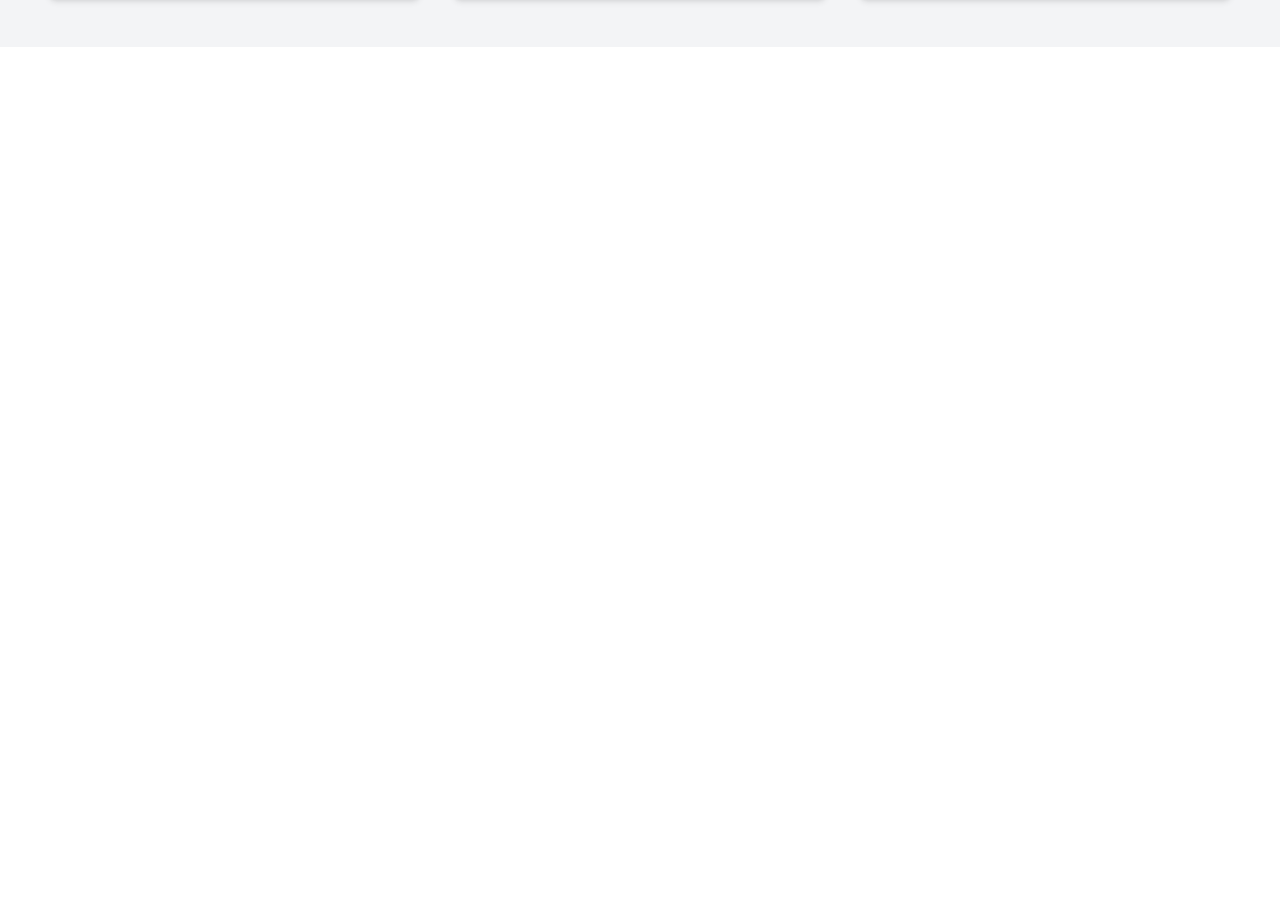
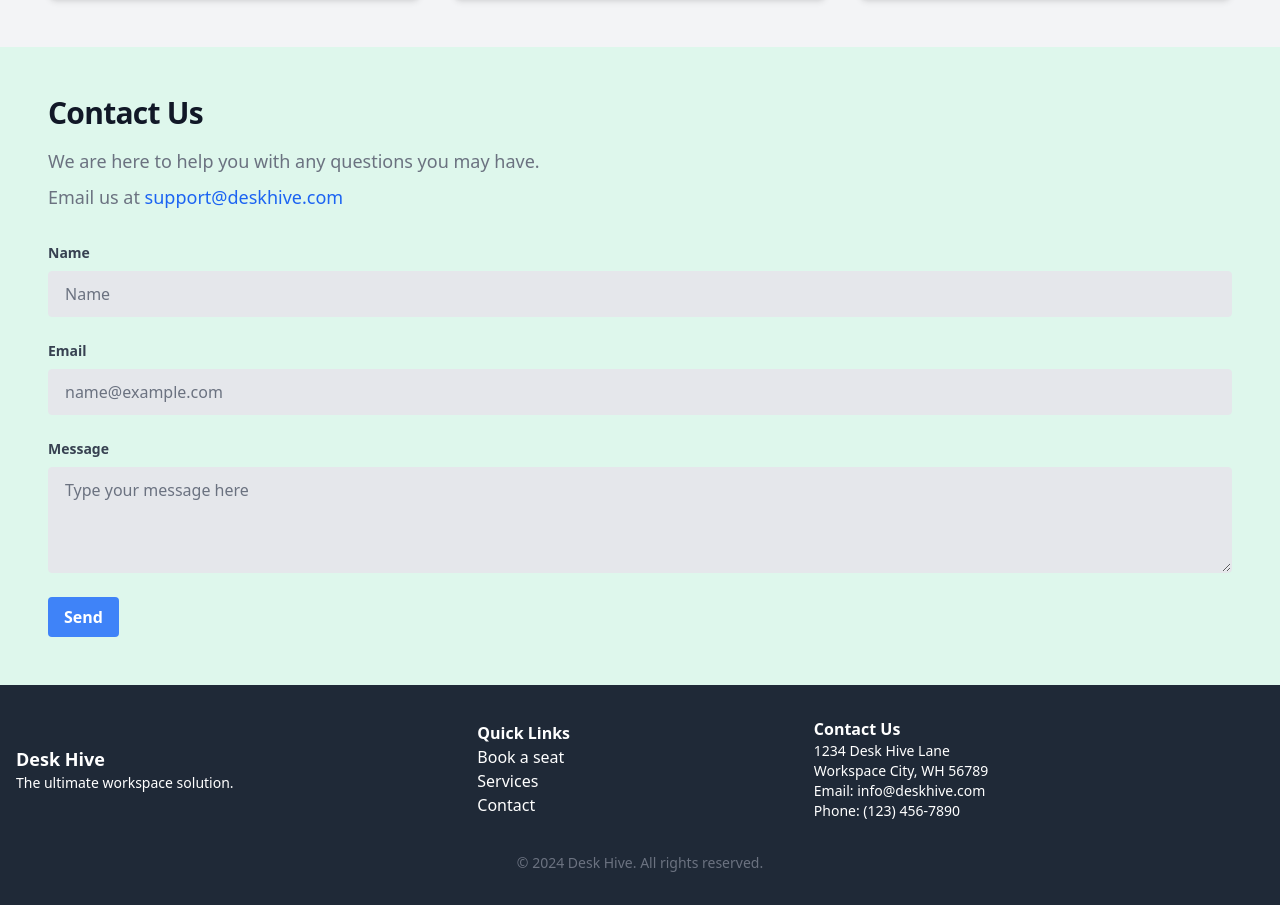
Before and after one commit to tessyjonburica/DeskHive, a React (Vite) app in the folder deskhive/: page / in a window 1280 px wide. Shown: the part 1806-2711 px from the top of the page. Before the commit the page ends 1853 px from the top, so only its background shows below. Built offline with nearby package versions, Linux system fonts and the light colour scheme.

Commit message:
Updated components for DeskSelection, Navbar, Services, About, and Contact pages with new HTML structure and styling.

```diff
--- a/deskhive/src/components/DeskSelection.jsx
+++ b/deskhive/src/components/DeskSelection.jsx
@@ -32,7 +32,7 @@ function DeskSelection() {
 };
 
   return (
-    <div className="flex flex-col items-center p-12 bg-green-100">
+    <div id="desk" className="flex flex-col items-center p-12 bg-green-100">
       <h1 className="text-4xl sm:text-4xl font-semibold sm:font-bold mb-4 text-blue-700">Desk Selection</h1>
       <p className="text-gray-700 mb-8">
         Choose a desk to reserve or book an appointment
--- /dev/null
+++ b/deskhive/src/components/Footer.jsx
@@ -0,0 +1,57 @@
+import React from "react";
+
+const Footer = () => {
+  return (
+    <footer className="bg-gray-800 text-white py-8">
+      <div className="container mx-auto px-4 flex flex-col md:flex-row justify-between items-center">
+        <div className="mb-4 md:mb-0">
+          <h4 className="text-lg font-semibold">Desk Hive</h4>
+          <p className="text-sm">The ultimate workspace solution.</p>
+        </div>
+        <div className="mb-4 md:mb-0">
+          <h5 className="text-md font-semibold">Quick Links</h5>
+          <ul className="list-none">
+            <li>
+              <a href="#desk" className="hover:underline">
+                Book a seat
+              </a>
+            </li>
+            <li>
+              <a href="#services" className="hover:underline">
+                Services
+              </a>
+            </li>
+            <li>
+              <a href="#contact" className="hover:underline">
+                Contact
+              </a>
+            </li>
+          </ul>
+        </div>
+        <div className="mb-4 md:mb-0">
+          <h5 className="text-md font-semibold">Contact Us</h5>
+          <p className="text-sm">1234 Desk Hive Lane</p>
+          <p className="text-sm">Workspace City, WH 56789</p>
+          <p className="text-sm">Email: info@deskhive.com</p>
+          <p className="text-sm">Phone: (123) 456-7890</p>
+        </div>
+        <div className="flex space-x-4">
+          <a href="https://facebook.com" className="hover:text-gray-400">
+            <i className="fab fa-facebook-f"></i>
+          </a>
+          <a href="https://twitter.com" className="hover:text-gray-400">
+            <i className="fab fa-twitter"></i>
+          </a>
+          <a href="https://instagram.com" className="hover:text-gray-400">
+            <i className="fab fa-instagram"></i>
+          </a>
+        </div>
+      </div>
+      <div className="mt-8 text-center text-sm text-gray-500">
+        &copy; 2024 Desk Hive. All rights reserved.
+      </div>
+    </footer>
+  );
+};
+
+export default Footer;
--- a/deskhive/src/components/Navbar.jsx
+++ b/deskhive/src/components/Navbar.jsx
@@ -10,14 +10,14 @@ function NavBar() {
         </span>
       </Navbar.Brand>
       <div className="flex md:order-2">
-        <Button color={"blue"}>Get started</Button>
+        <Button href="#desk" color={"blue"}>Get started</Button>
         <Navbar.Toggle />
       </div>
       <Navbar.Collapse>
         <Navbar.Link href="/">Home</Navbar.Link>
-        <Navbar.Link href="/about">About</Navbar.Link>
-        <Navbar.Link href="/services">Services</Navbar.Link>
-        <Navbar.Link href="/contact">Contact</Navbar.Link>
+        {/* <Navbar.Link href="#about">About</Navbar.Link> */}
+        <Navbar.Link href="#services">Services</Navbar.Link>
+        <Navbar.Link href="#contact">Contact</Navbar.Link>
       </Navbar.Collapse>
     </Navbar>
   );
--- a/deskhive/src/components/Services.jsx
+++ b/deskhive/src/components/Services.jsx
@@ -77,7 +77,7 @@ const services = [
 
 function Services() {
   return (
-    <div className="flex flex-col items-center p-12 bg-gray-100">
+    <div id="services" className="flex flex-col items-center p-12 bg-gray-100">
       <h1 className="text-4xl font-bold mb-8 text-blue-700">Our Services</h1>
       <div className="grid grid-cols-1 sm:grid-cols-2 lg:grid-cols-3 gap-8">
         {services.map((service, index) => (
--- a/deskhive/src/pages/About.jsx
+++ b/deskhive/src/pages/About.jsx
@@ -1,9 +1,35 @@
-import React from 'react'
+import React from "react";
 
 function About() {
   return (
-    <div>About</div>
-  )
+    <section id="about" className="bg-white py-12">
+      <div className="container mx-auto px-4">
+        <h2 className="text-3xl font-bold text-center text-gray-800 mb-8">
+          About Desk Hive
+        </h2>
+        <div className="text-center md:text-left">
+          <p className="text-lg text-gray-600 mb-4">
+            Desk Hive is a premier coworking space designed for professionals
+            and entrepreneurs. Our mission is to provide a collaborative and
+            productive environment where you can work, network, and grow your
+            business.
+          </p>
+          <p className="text-lg text-gray-600 mb-4">
+            Whether you're a freelancer, a startup, or an established
+            business, Desk Hive offers a range of membership options to suit
+            your needs. From hot desks to private offices, we have the perfect
+            space for you to thrive.
+          </p>
+          <p className="text-lg text-gray-600 mb-4">
+            Join our community and enjoy access to modern amenities, high-speed
+            internet, meeting rooms, and much more. At Desk Hive, we believe
+            in fostering a dynamic and inclusive community that supports your
+            professional growth.
+          </p>
+        </div>
+      </div>
+    </section>
+  );
 }
 
-export default About
+export default About;
--- a/deskhive/src/pages/Contact.jsx
+++ b/deskhive/src/pages/Contact.jsx
@@ -1,34 +1,37 @@
-import React from 'react'
+import React from 'react';
 
 function Contact() {
   return (
-    <div className="mx-auto max-w-7xl px-6 lg:px-8">
-      <div className="bg-white shadow-lg rounded-lg p-8 sm:p-12">
+    <>
+    <div className='bg-green-100'>
+
+    <div id="contact" className="mx-auto max-w-7xl">
+      <div className=" p-5 sm:p-12">
         <h2 className="text-2xl font-bold leading-9 tracking-tight text-gray-900 sm:text-3xl">Contact Us</h2>
         <p className="mt-4 text-lg text-gray-500">We are here to help you with any questions you may have.</p>
         <p className="mt-2 text-lg text-gray-500">Email us at <a href="mailto:support@deskhive.com" className="text-blue-600 hover:underline">support@deskhive.com</a></p>
-        <div className="mt-8 grid grid-cols-1 sm:grid-cols-2 gap-x-8 gap-y-4 sm:gap-y-8">
-          <form className="sm:col-span-1" action="#" method="POST">
-            <div className="flex flex-wrap -mx-3 mb-6">
-              <div className="w-full px-3">
+        <form className="mt-8" action="#" method="POST">
+          <div className="grid grid-cols-1 gap-6">
+            <div>
               <label className="block text-gray-700 text-sm font-bold mb-2" htmlFor="name">Name</label>
               <input className="appearance-none block w-full bg-gray-200 text-gray-700 border border-gray-200 rounded py-3 px-4 leading-tight focus:outline-none focus:bg-white focus:border-gray-500" id="name" type="text" placeholder="Name" />
             </div>
-              <div className="w-full px-3">
+            <div>
               <label className="block text-gray-700 text-sm font-bold mb-2" htmlFor="email">Email</label>
               <input className="appearance-none block w-full bg-gray-200 text-gray-700 border border-gray-200 rounded py-3 px-4 leading-tight focus:outline-none focus:bg-white focus:border-gray-500" id="email" type="email" placeholder="name@example.com" />
             </div>
-              <div className="w-full px-3">
+            <div>
               <label className="block text-gray-700 text-sm font-bold mb-2" htmlFor="message">Message</label>
               <textarea className="appearance-none block w-full bg-gray-200 text-gray-700 border border-gray-200 rounded py-3 px-4 leading-tight focus:outline-none focus:bg-white focus:border-gray-500" id="message" rows="4" placeholder="Type your message here"></textarea>
             </div>
           </div>
-            <button className="bg-blue-500 hover:bg-blue-700 text-white font-bold py-2 px-4 rounded focus:outline-none focus:shadow-outline" type="submit">Send</button>
+          <button className="mt-6 bg-blue-500 hover:bg-blue-700 text-white font-bold py-2 px-4 rounded focus:outline-none focus:shadow-outline" type="submit">Send</button>
         </form>
       </div>
     </div>
     </div>
-  )
+    </>
+  );
 }
 
-export default Contact
+export default Contact;
--- a/deskhive/src/pages/Home.jsx
+++ b/deskhive/src/pages/Home.jsx
@@ -6,16 +6,21 @@ import Hero from "../components/Hero";
 import DeskSelection from "../components/DeskSelection";
 // import BookingDetails from "./Booking";
 import Services from "../components/Services";
-
+import Contact from "./Contact"
+import About from "./About";
+import Footer from "../components/Footer";
 
 function Home() {
   return (
     <>
       <Hero />
+      <DeskSelection />
+      <Services/>
+      <Contact />
+      <Footer/>
       {/* <Features /> */}
       {/* <Clients /> */}
-      <DeskSelection />
-      <Services/>
+      {/* <About/> */}
     </>
   );
 }
```
Lines whose indentation alone changed are shown as unchanged.
